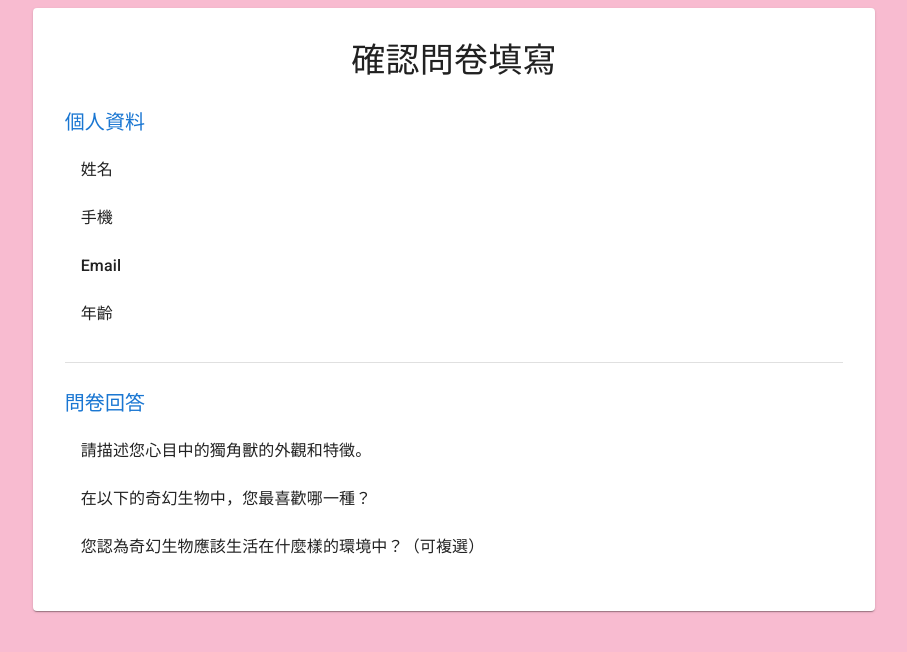
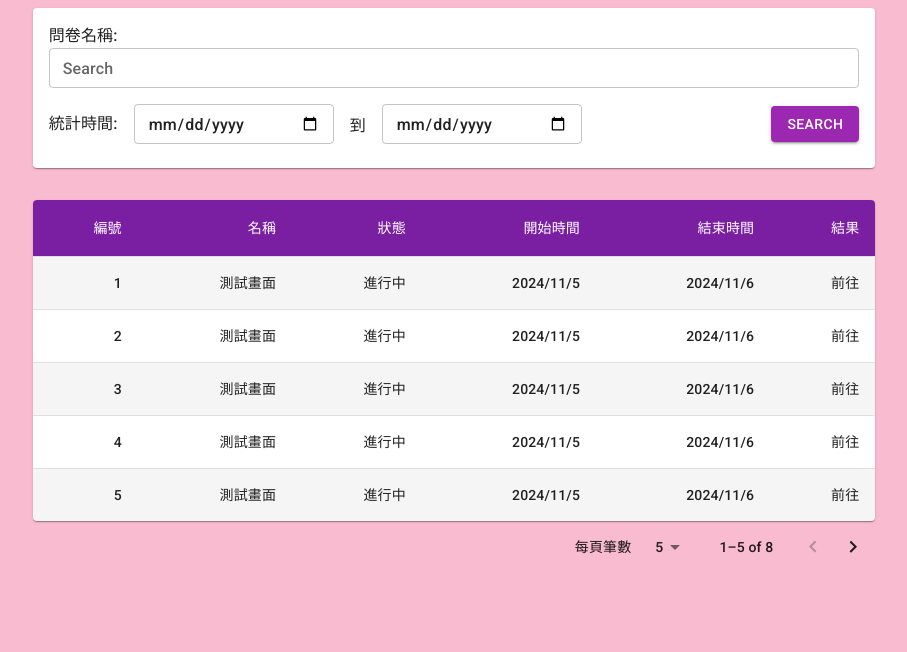
Before and after one commit to moonydog12/questionnaire-frontend, a React (Vite) app: page / in a window 1280 px wide. Shown: the top 652 px of the page, without its empty margins (186-1093 px from the left). Built offline with nearby package versions, Linux system fonts and the light colour scheme.

Commit message:
feat:引入react router套件

```diff
--- a/package.json
+++ b/package.json
@@ -16,7 +16,8 @@
     "@mui/icons-material": "^6.1.6",
     "@mui/material": "^6.1.6",
     "react": "^18.3.1",
-    "react-dom": "^18.3.1"
+    "react-dom": "^18.3.1",
+    "react-router-dom": "^6.28.0"
   },
   "devDependencies": {
     "@eslint/js": "^9.13.0",
--- a/src/App.tsx
+++ b/src/App.tsx
@@ -1,21 +1,15 @@
 import { Grid2 as Grid } from '@mui/material';
-import '@fontsource/roboto/300.css';
-import '@fontsource/roboto/500.css';
-import '@fontsource/roboto/700.css';
-import SurveyDataProvider from './front-stage/context/SurveyData/SurveyDataProvider';
-import { SurveyQuestionsProvider } from './front-stage/context/SurveyQuestion/SurveyQuestionContext';
-import SurveyConfirm from './front-stage/pages/SurveyConfirm';
+import { createBrowserRouter, RouterProvider } from 'react-router-dom';
+import SurveyList from './front-stage/pages/SurveyList';
+
+const router = createBrowserRouter([{ path: '/', element: <SurveyList /> }]);
 
 function App() {
   return (
     <>
       <Grid container sx={{ display: 'grid', justifyItems: 'center' }}>
         <Grid size={8}>
-          <SurveyQuestionsProvider>
-            <SurveyDataProvider>
-              <SurveyConfirm />
-            </SurveyDataProvider>
-          </SurveyQuestionsProvider>
+          <RouterProvider router={router}></RouterProvider>
         </Grid>
       </Grid>
     </>
--- a/src/front-stage/pages/SurveyQuestion.tsx
+++ b/src/front-stage/pages/SurveyQuestion.tsx
@@ -80,7 +80,6 @@ export default function SurveyQuestion() {
 
   function handleFormSubmit(event: FormEvent<HTMLFormElement>) {
     event.preventDefault();
-    console.log(surveyData);
   }
 
   return (
--- a/src/main.tsx
+++ b/src/main.tsx
@@ -1,10 +1,19 @@
 import { StrictMode } from 'react';
 import { createRoot } from 'react-dom/client';
-import App from './App.tsx';
 import './main.scss';
+import '@fontsource/roboto/300.css';
+import '@fontsource/roboto/500.css';
+import '@fontsource/roboto/700.css';
+import SurveyDataProvider from './front-stage/context/SurveyData/SurveyDataProvider';
+import { SurveyQuestionsProvider } from './front-stage/context/SurveyQuestion/SurveyQuestionContext';
+import App from './App';
 
 createRoot(document.getElementById('root')!).render(
   <StrictMode>
-    <App />
+    <SurveyDataProvider>
+      <SurveyQuestionsProvider>
+        <App />
+      </SurveyQuestionsProvider>
+    </SurveyDataProvider>
   </StrictMode>
 );
```
Also changed, not shown: 1 other file (tests, documents, lock files or other folders).
